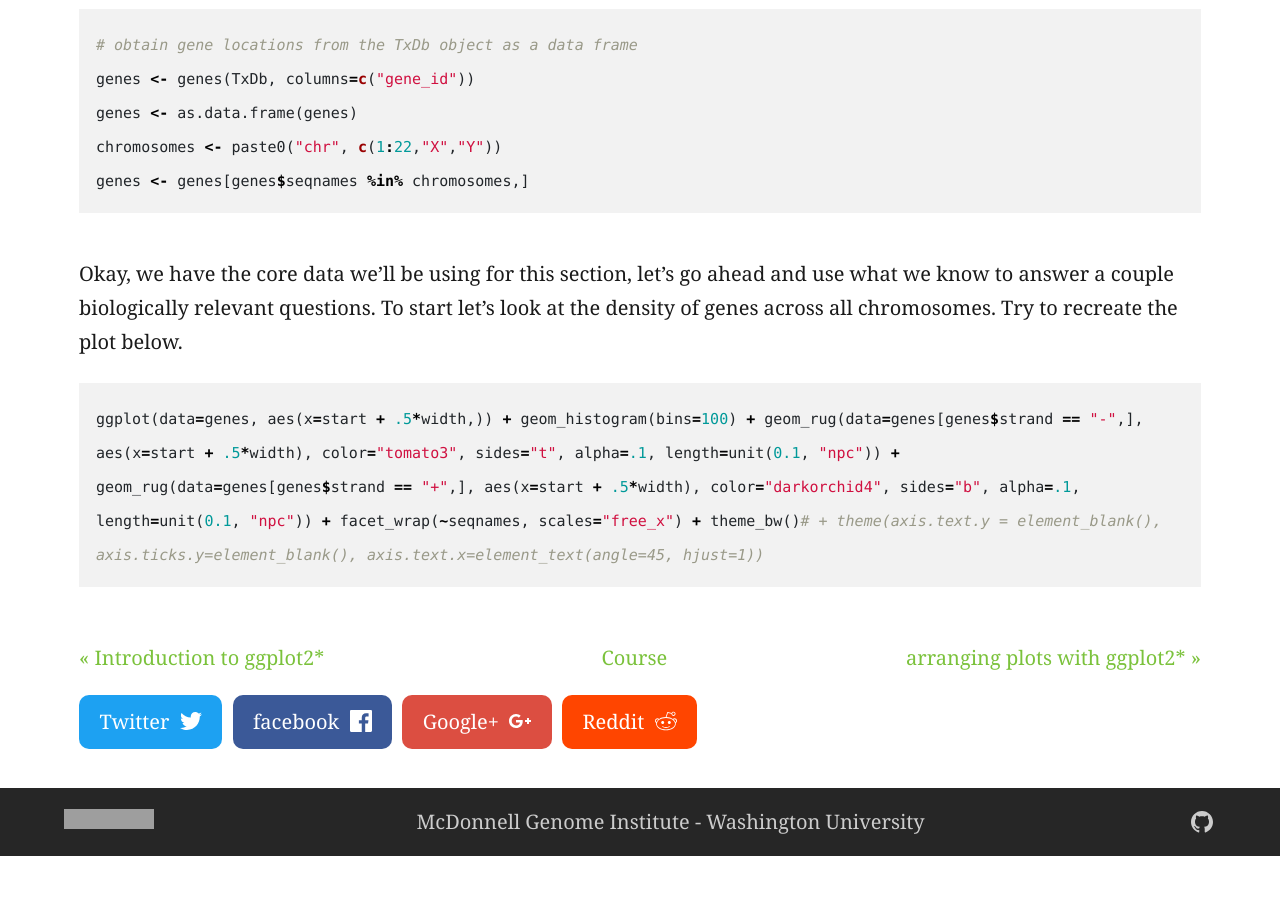
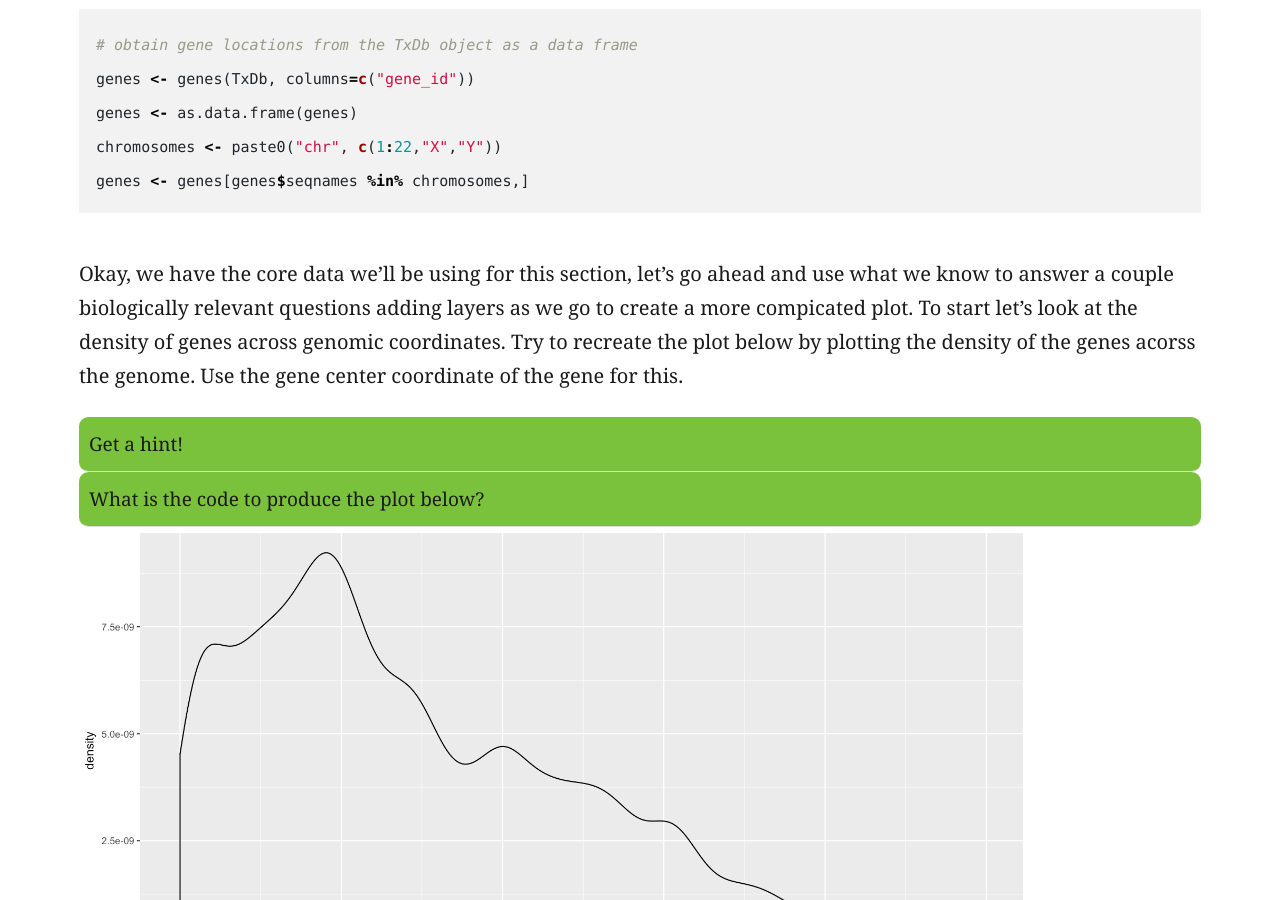
Before and after one commit to griffithlab/genviz.org, a Jekyll site: the page built from _posts/0002-03-02-ggplot2_cont.md, in a window 1280 px wide and 900 px high, scrolled down 1401 px. Built offline with Jekyll 4.4.1, drawn with Linux system fonts in a browser that asks for light colours; nearby versions of some CDN libraries; before the commit the page ends 2257 px from its top, so only the background shows below that; some of the changed text lies outside the part shown; grey boxes are pictures that could not be loaded.

Commit message:
added new section

````diff
--- a/_posts/0002-03-02-ggplot2_cont.md
+++ b/_posts/0002-03-02-ggplot2_cont.md
@@ -34,8 +34,38 @@ chromosomes <- paste0("chr", c(1:22,"X","Y"))
 genes <- genes[genes$seqnames %in% chromosomes,]
 ```
 
-Okay, we have the core data we'll be using for this section, let's go ahead and use what we know to answer a couple biologically relevant questions. To start let's look at the density of genes across all chromosomes. Try to recreate the plot below.
+Okay, we have the core data we'll be using for this section, let's go ahead and use what we know to answer a couple biologically relevant questions adding layers as we go to create a more compicated plot. To start let's look at the density of genes across genomic coordinates. Try to recreate the plot below by plotting the density of the genes acorss the genome. Use the gene center coordinate of the gene for this.
 
-```R
-ggplot(data=genes, aes(x=start + .5*width,)) + geom_histogram(bins=100) + geom_rug(data=genes[genes$strand == "-",], aes(x=start + .5*width), color="tomato3", sides="t", alpha=.1, length=unit(0.1, "npc")) + geom_rug(data=genes[genes$strand == "+",], aes(x=start + .5*width), color="darkorchid4", sides="b", alpha=.1, length=unit(0.1, "npc")) + facet_wrap(~seqnames, scales="free_x") + theme_bw()# + theme(axis.text.y = element_blank(), axis.ticks.y=element_blank(), axis.text.x=element_text(angle=45, hjust=1))
-```
+{% include question.html question="Get a hint!" answer='To plot the center coordinate of the gene you will need to make another columns in the data frame, you can do this within ggplot or just add another column.'%}
+{% include question.html question="What is the code to produce the plot below?" answer='ggplot(data=genes, aes(x=start + .5*width,)) + geom_density()'%}
+
+{% include figure.html image="/assets/ggplot2/ggplot2_cont_density_part1.png" width="950" %}
+
+Pretty easy right? As you would expect gene density is higher twoard the beginning of chromosomes simply because there is more overlap of genomic coordiantes between chromosomes at the star (i.e. all chromosomes start at 1, but are of different lengths). Now let's add to our plot by creating adding a rug layer for genes on the anti-sense strand. Place this rug on the top of the plot, alter the transparency, color, and size of the rug. when your done your plot should look similar to the one below.
+
+{% include question.html question="Get a Hint!" answer='Look at the ggplot2 documentation for geom_rug()'%}
+{% include question.html question="What is the codee to produce the plot below" answer='ggplot(data=genes, aes(x=start + .5*width,)) + geom_density() + geom_rug(data=genes[genes$strand == "-",], aes(x=start + .5*width), color="tomato3", sides="t", alpha=.1, length=unit(0.1, "npc"))
+'%}
+{% include figure.html image="/assets/ggplot2/ggplot2_cont_density_part2.png" width="950" %}
+
+While were at it, let's go ahead and add a layer for the sense strand as well, this will go on the bottom of the plot instead of the plot. Go ahead and try and mimic the plot below.
+
+{% include question.html question="What is the codee to produce the plot below" answer='ggplot(data=genes, aes(x=start + .5*width,)) + geom_density() + geom_rug(data=genes[genes$strand == "-",], aes(x=start + .5*width), color="tomato3", sides="t", alpha=.1, length=unit(0.1, "npc")) + geom_rug(data=genes[genes$strand == "+",], aes(x=start + .5*width), color="darkorchid4", sides="b", alpha=.1, length=unit(0.1, "npc"))
+'%}
+{% include figure.html image="/assets/ggplot2/ggplot2_cont_density_part3.png" width="950" %}
+
+We have are basic plot now, but it's still not very informative as all the data from the different chromosomes are colliding with each other. Let's go ahead and fix this by making multiple plots from the same data split out by chromosome. Recall from the privous section that there is a very easy way to do this. Also pay particular attention to how the axis are set for each individual plot and produce the result below.
+
+{% include question.html question="Get a Hint!" answer='look at the ggplot2 documentation for facet_wrap()'%}
+{% include question.html question="What is the codee to produce the plot below" answer='ggplot(data=genes, aes(x=start + .5*width,)) + geom_density() +
+  geom_rug(data=genes[genes$strand == "-",], aes(x=start + .5*width), color="tomato3", sides="t", alpha=.1, length=unit(0.1, "npc")) +
+  geom_rug(data=genes[genes$strand == "+",], aes(x=start + .5*width), color="darkorchid4", sides="b", alpha=.1, length=unit(0.1, "npc")) +
+  facet_wrap(~seqnames, scales="free")
+'%}
+{% include figure.html image="/assets/ggplot2/ggplot2_cont_density_part4.png" width="950" %}
+
+We can start to see some interesting trends now, specifically chr6 appeears to have many genes on the p-arm of the chromosome compared to the q-arm. We can also see a couple regions where strand bias might be present, such as in the beginning of chromosome 15. Let's go ahead and finish things up by altering some of the theme aspects of the plot. Reproduce the plot below using theme()
+
+{% include question.html question="What is the code to produce the plot below" answer='ggplot(data=genes, aes(x=start + .5*width,)) + geom_density() + geom_rug(data=genes[genes$strand == "-",], aes(x=start + .5*width), color="tomato3", sides="t", alpha=.1, length=unit(0.1, "npc")) + geom_rug(data=genes[genes$strand == "+",], aes(x=start + .5*width), color="darkorchid4", sides="b", alpha=.1, length=unit(0.1, "npc")) + facet_wrap(~seqnames, scales="free") + theme_bw() + theme(axis.text.y = element_blank(), axis.ticks.y=element_blank(), axis.text.x=element_text(angle=45, hjust=1))
+'%}
+{% include figure.html image="/assets/ggplot2/ggplot2_cont_density_part5.png" width="950" %}
````
Also changed, not shown: other parts of _posts/0002-03-02-ggplot2_cont.md (+2 -2 lines), assets/ggplot2/ggplot2_cont_density_part1.png (added), assets/ggplot2/ggplot2_cont_density_part2.png (added), assets/ggplot2/ggplot2_cont_density_part3.png (added), assets/ggplot2/ggplot2_cont_density_part4.png (added), assets/ggplot2/ggplot2_cont_density_part5.png (added), 5 other files.
